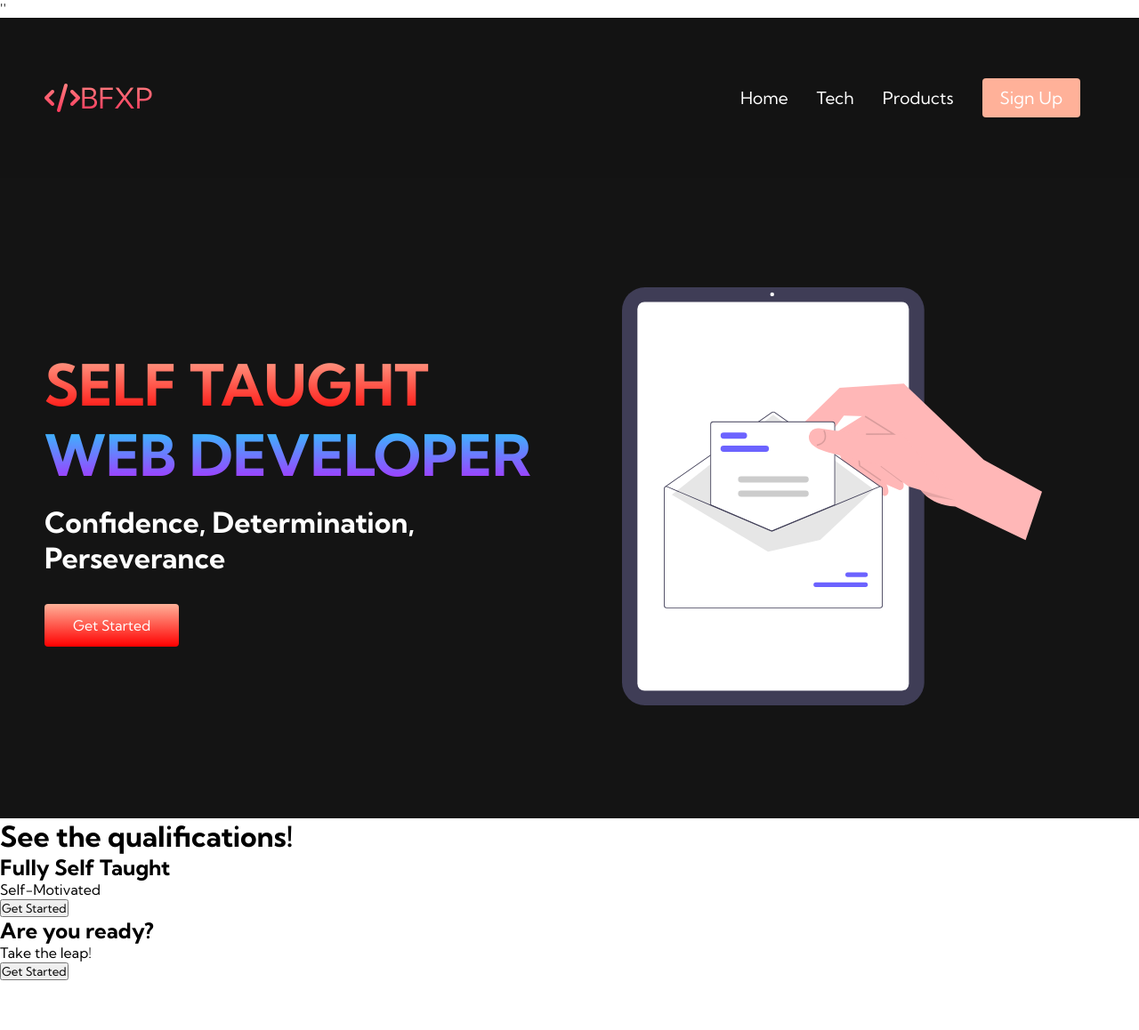
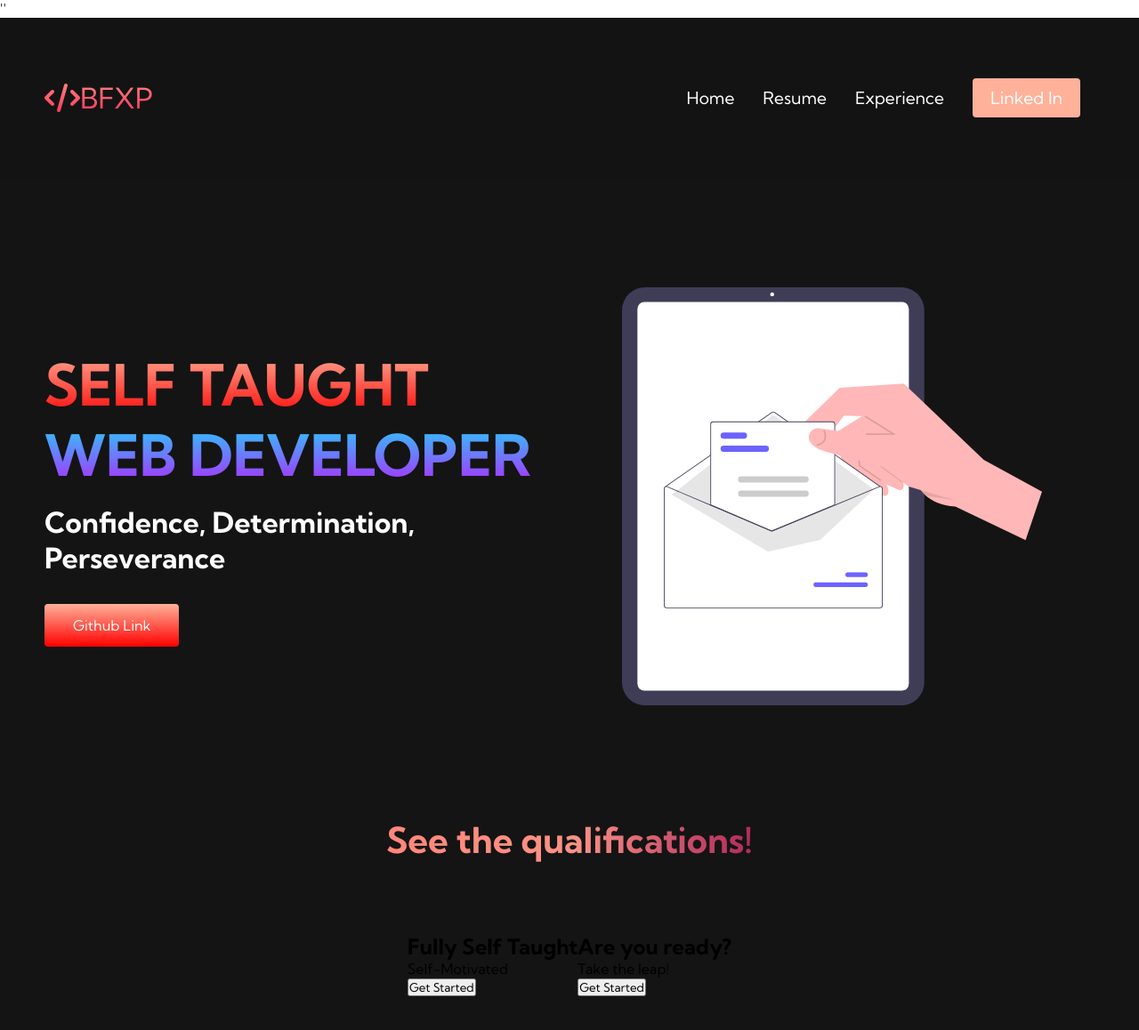
Before and after one commit to bfxp/bfxp-website, a plain HTML site: page index.html in a window 1280 px wide. Shown: the whole page at 89% size. Before the commit the page ends 1102 px from the top, so only its background shows below. Drawn offline with Linux system fonts and the light colour scheme.

Commit message:
added more details to the bottom of the homepage within styles.css. Also changed some wording on the Homepage.

```diff
--- a/index.html
+++ b/index.html
@@ -28,13 +28,13 @@
                     <a href="/" class="navbar__links">Home</a>
                 </li>
                 <li class="navbar__item">
-                    <a href="/tech.html" class="navbar__links">Tech</a>
+                    <a href="/tech.html" class="navbar__links">Resume</a>
                 </li>
                 <li class="navbar__item">
-                    <a href="/" class="navbar__links">Products</a>
+                    <a href="/" class="navbar__links">Experience</a>
                 </li>
                 <li class="navbar__btn">
-                    <a href="/" class="button">Sign Up</a>
+                    <a href="/" class="button">Linked In</a>
                 </li>
             </ul>
 
@@ -48,7 +48,7 @@
                 <h1>SELF TAUGHT</h1>
                 <h2>WEB DEVELOPER</h2>
                 <p>Confidence, Determination, Perseverance</p>
-                <button class="main__btn"><a href="/">Get Started</a></button>
+                <button class="main__btn"><a href="/">Github Link</a></button>
             </div>
             <div class="main__img--container">
                 <img src="images/pic1.svg" alt="pic1" id="main__img">
--- a/styles.css
+++ b/styles.css
@@ -350,3 +350,28 @@
 }
 
 /* Services Section CSS */
+.services{
+    background: #141414;
+    display: flex;
+    flex-direction: column;
+    align-items: center;
+    height: 100vh;
+}
+
+.services h1{
+    background-color: #ff8177;
+    background-image: linear-gradient(to right, #ff8177 0%, #ff867a 0%, #ff8c7f 21%, #f99185 52%, #cf556c 78%, #b12a5b 100%);
+    background-size: 100%;
+    margin-bottom: 5rem;
+    font-size: 2.5rem;
+    -webkit-background-clip: text;
+    -moz-background-clip: text;
+    -webkit-text-fill-color: transparent;
+    -moz-text-fill-color: transparent;
+}
+
+.services__container{
+    display: flex;
+    justify-content: center;
+    flex-wrap: wrap;
+}
```
Also changed, not shown: 2 other files.
